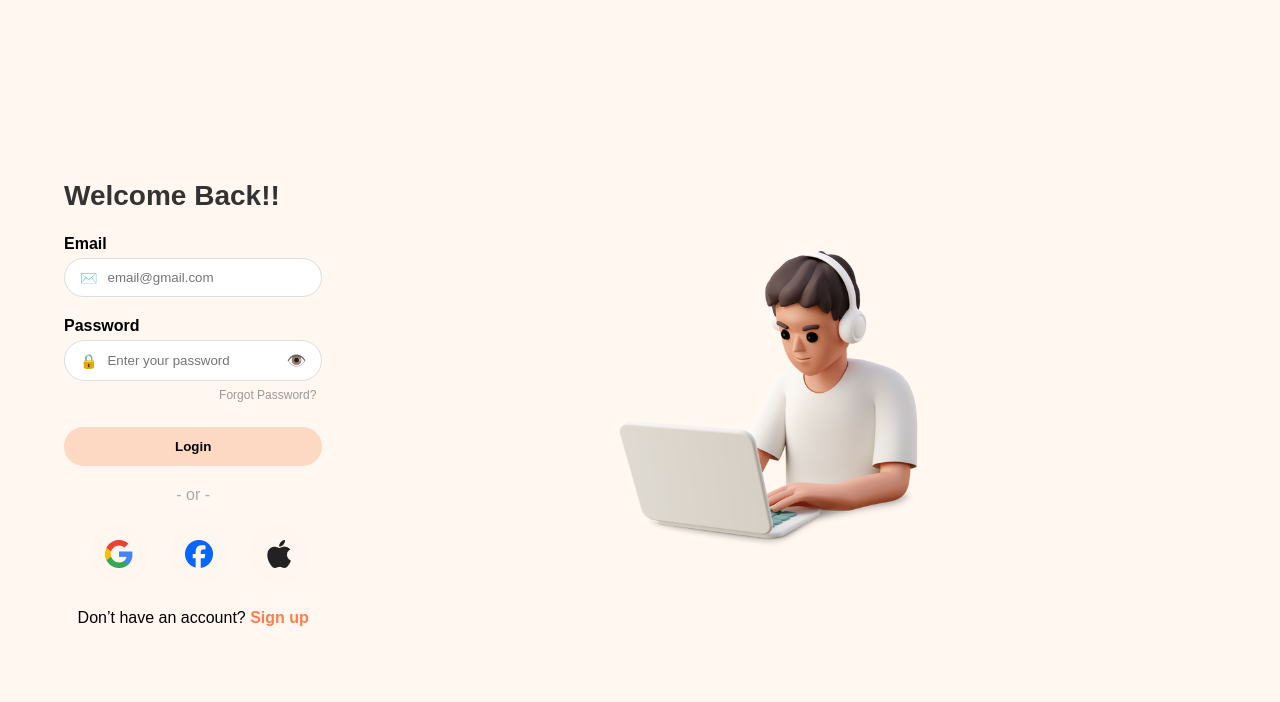
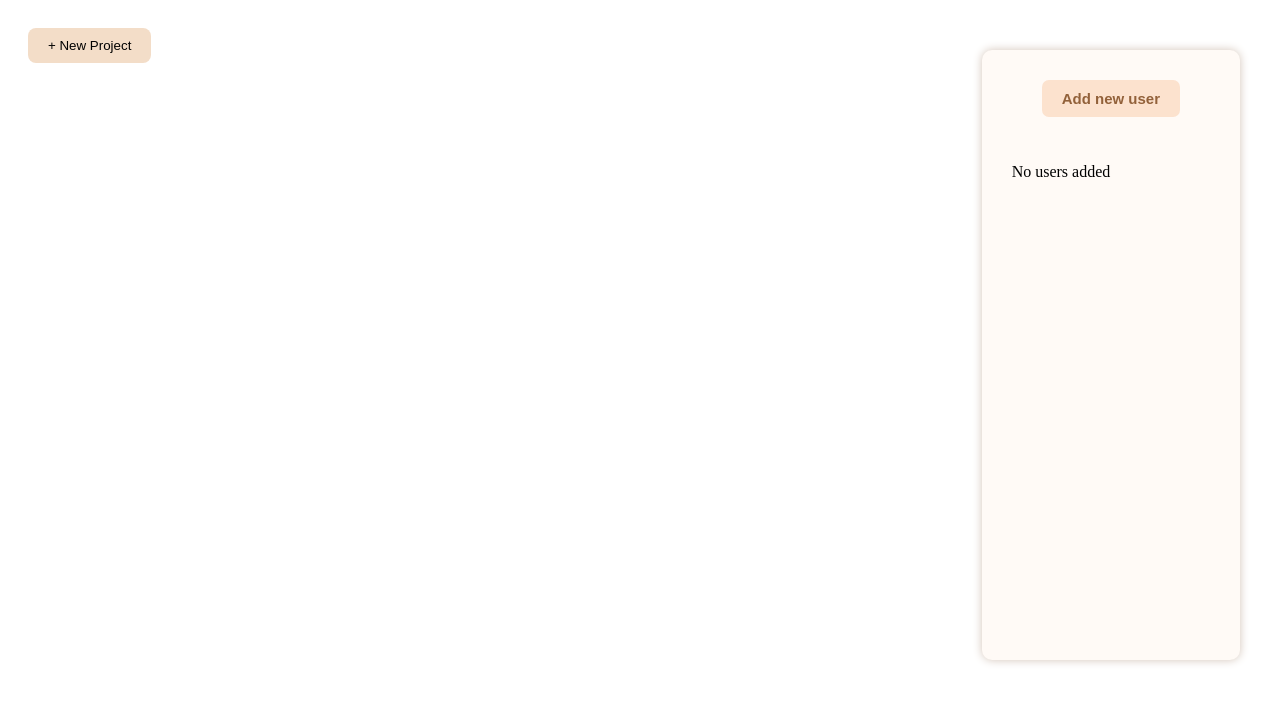
Before and after one commit to Tyom8/JS-Group-2025, a React (Create React App) app: page / in a window 1280 px wide. Shown: the top 702 px of the page. Built offline with nearby package versions, Linux system fonts and the light colour scheme.

Commit message:
Add dashboard page

```diff
--- a/src/App.tsx
+++ b/src/App.tsx
@@ -4,6 +4,7 @@ import ProjectsList from "./components/ProjectList/ProjectsList";
 import DashBoardUsers from "./components/DashboardUsers/DashboardUsers";
 import AddTaskbar from "./components/TaskbarForm/AddTaskbar";
 import Header from "./components/Header/Header";
+import DashboardPage from "./pages/Dashboard";
 
 function App() {
   return (
@@ -12,7 +13,8 @@ function App() {
       {/* <AddTaskbar /> */}
       {/* <Header /> */}
       {/* <ProjectsList /> */}
-      <LoginForm/>
+      {/* <LoginForm/> */}
+      <DashboardPage/>
     </>
   );
 }
--- a/src/components/DashboardUsers/AddUserForm.tsx
+++ b/src/components/DashboardUsers/AddUserForm.tsx
@@ -27,6 +27,7 @@ const AddUserForm: React.FC<IUserFormProps> = ({ sendData, setIsClosed }) => {
   };
 
   return (
+    <div className={styles.modal}>
       <div className={styles.addUserContainer}>
         <div className={styles.content}>
           <img
@@ -36,7 +37,10 @@ const AddUserForm: React.FC<IUserFormProps> = ({ sendData, setIsClosed }) => {
             className={styles.closeIconImg}
           />
           <h2>Add User</h2>
-        <form onSubmit={handleSubmit(onSubmit)} className={styles.addUserForm}>
+          <form
+            onSubmit={handleSubmit(onSubmit)}
+            className={styles.addUserForm}
+          >
             <input
               type="text"
               placeholder="Enter your first name"
@@ -99,7 +103,8 @@ const AddUserForm: React.FC<IUserFormProps> = ({ sendData, setIsClosed }) => {
                 pattern: {
                   value:
                     /^(?=.*[A-Za-z])(?=.*\d)(?=.*[!@#$%^&*])[A-Za-z\d!@#$%^&*]{8}$/,
-                message: "Password should contain only 8 characters, At least one uppercase letter + at least one lowercase letter + at least one digit + at least one special character  (8 valid characters)",
+                  message:
+                    "Password should contain only 8 characters, At least one uppercase letter + at least one lowercase letter + at least one digit + at least one special character  (8 valid characters)",
                 },
               })}
             />
@@ -163,6 +168,7 @@ const AddUserForm: React.FC<IUserFormProps> = ({ sendData, setIsClosed }) => {
           </form>
         </div>
       </div>
+    </div>
   );
 };
 
--- a/src/components/DashboardUsers/DashboardUsers.tsx
+++ b/src/components/DashboardUsers/DashboardUsers.tsx
@@ -16,6 +16,7 @@ const DashBoardUsers: React.FC = () => {
   } = useAddDashboardUsers();
 
   return (
+    <div className={styles.userDashboard}>
       <div className={styles.usersContainer}>
         <button
           type="submit"
@@ -44,7 +45,10 @@ const DashBoardUsers: React.FC = () => {
                   <p className={styles.email}>{user.email}</p>
                 </div>
                 <div className={styles.deleteBtn}>
-                <button className={styles.delete} onClick={() => handleDeleteUsers(user.id)}>
+                  <button
+                    className={styles.delete}
+                    onClick={() => handleDeleteUsers(user.id)}
+                  >
                     <img src={deleteIcon} alt="delete icon" />
                   </button>
                 </div>
@@ -53,6 +57,7 @@ const DashBoardUsers: React.FC = () => {
           )}
         </div>
       </div>
+    </div>
   );
 };
 
--- /dev/null
+++ b/src/pages/Dashboard.tsx
@@ -0,0 +1,13 @@
+import React from "react";
+import DashBoardUsers from "../components/DashboardUsers/DashboardUsers";
+import ProjectsList from "../components/ProjectList/ProjectsList";
+const DashboardPage: React.FC = () => {
+  return (
+    <>
+      <ProjectsList />
+      <DashBoardUsers />
+    </>
+  );
+};
+
+export default DashboardPage;
--- a/src/styles/DashboardUsers.module.css
+++ b/src/styles/DashboardUsers.module.css
@@ -1,7 +1,15 @@
+.userDashboard {
+  position: absolute;
+  right: 100px;
+  top: 50px;
+}
+
 .usersContainer {
+  border-radius: 10px;
   box-shadow: 0px 0px 10px #d3c4b8;
   max-width: 250px;
-  height: 92vh;
+  width: 100%;
+  height: 550px;
   padding: 30px;
   display: flex;
   flex-direction: column;
@@ -9,6 +17,19 @@
   align-items: flex-start;
   gap: 30px;
   background-color: #fffaf6;
+}
+
+.modal {
+  position: fixed;
+  top: 0;
+  left: 0;
+  width: 100%;
+  height: 100%;
+  background-color: rgba(0, 0, 0, 0.4);
+  display: flex;
+  justify-content: center;
+  align-items: center;
+  z-index: 1000;
 }
 
 .btn {
@@ -65,10 +86,7 @@
 
 .addUserContainer {
   position: absolute;
-  top: 50px;
-  left: 40%;
-  box-shadow: 0px 0px 10px #d3c4b8;
-  width: 400px;
+  width: 30vw;
   height: auto;
   padding: 30px;
   border-radius: 10px;
@@ -137,7 +155,7 @@
 
 .deleteBtn {
   position: absolute;
-  left: 250px;
+  left: 200px;
 }
 
 .delete {
```
Lines whose indentation alone changed are shown as unchanged.
